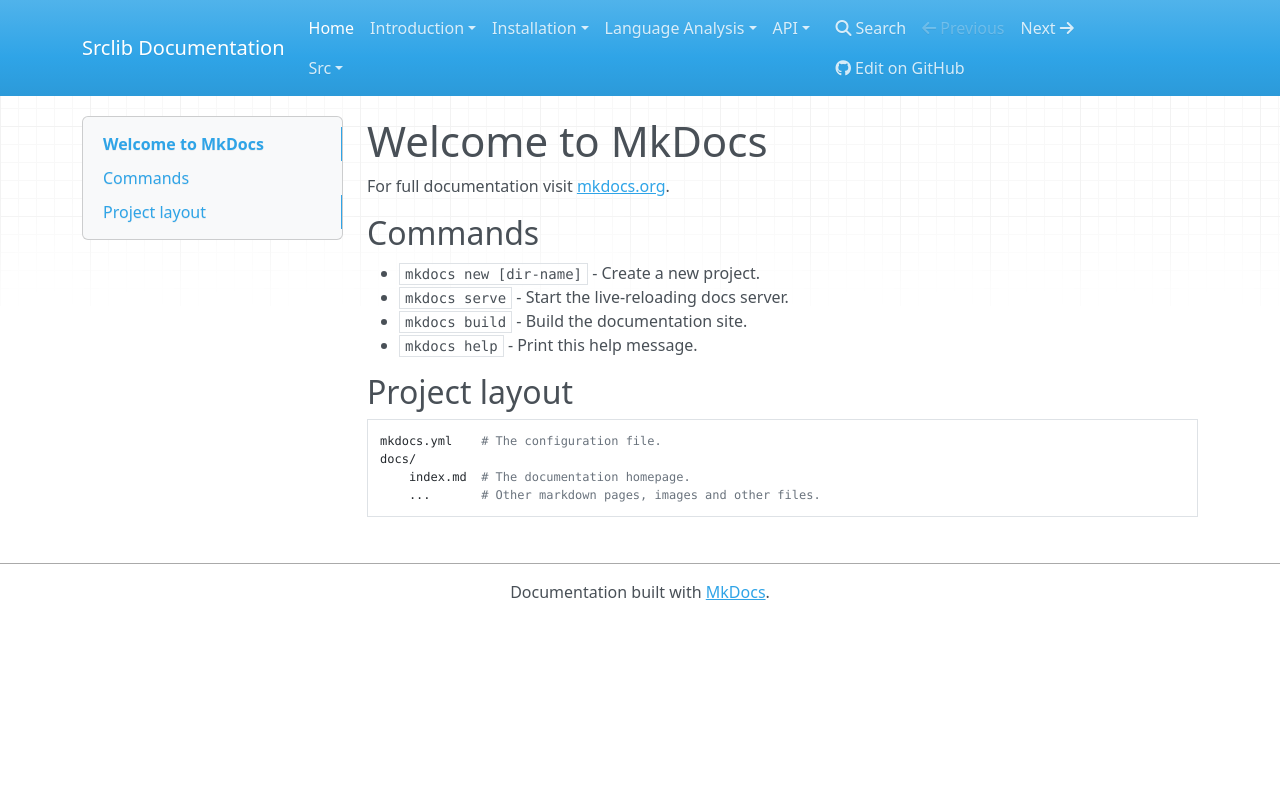
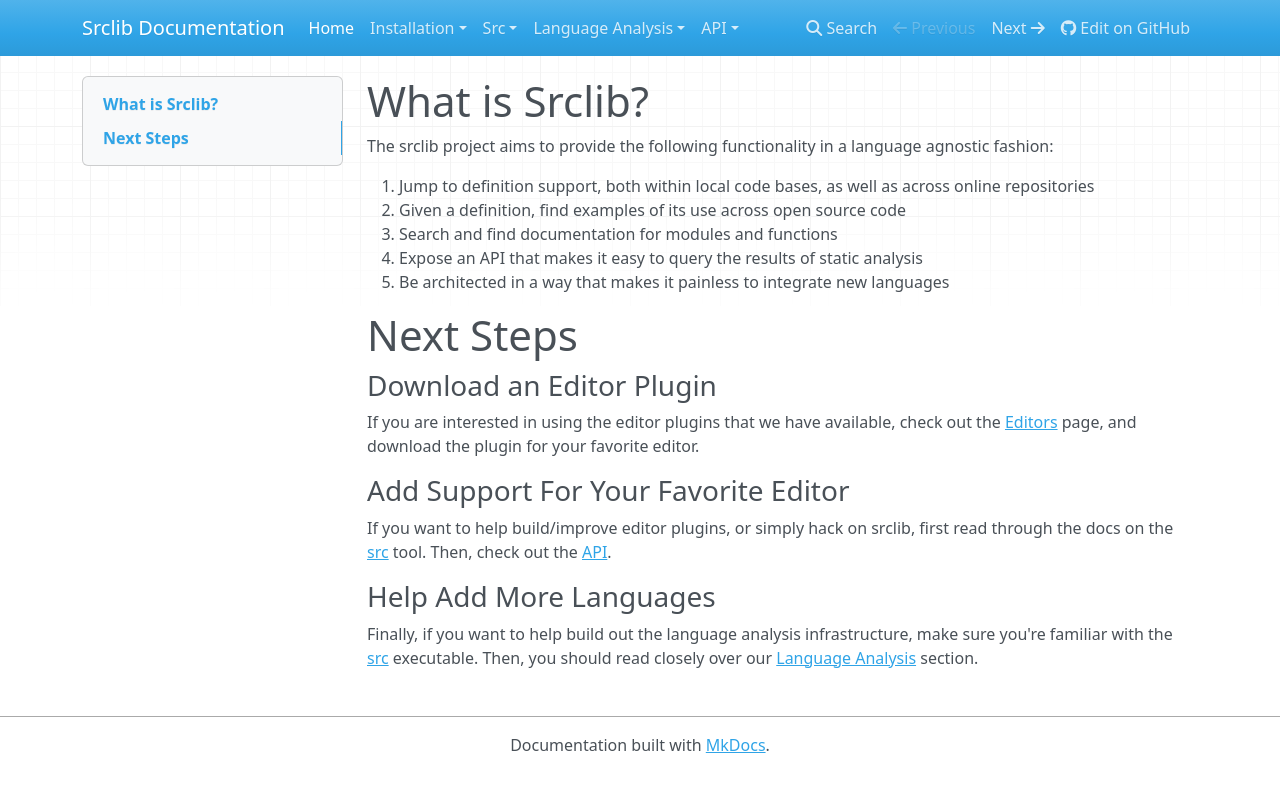
Before and after one commit to sourcegraph/srclib, an MkDocs documentation site: the page built from docs/sources/index.md, in a window 1280 px wide. Shown: the top 792 px of the page. Built offline with MkDocs 1.6.1, drawn with Linux system fonts in a browser that asks for light colours; nearby versions of some CDN libraries; old or Windows-style settings are respelled for this version of MkDocs.

Commit message:
Layed out basic structure of documentation.

```diff
--- a/docs/mkdocs.yml
+++ b/docs/mkdocs.yml
@@ -11,12 +11,17 @@
 
 - ['index.md', 'Home']
 
-# Introduction:
-- ['introduction/about.md', 'Introduction', 'About']
-- ['introduction/high-level-overview.md', 'Introduction', 'High Level Overview']
-
 # Installation
 - ['installation/editor-plugins.md', 'Installation', 'Editor Plugins']
+- ['installation/src.md', 'Installation', 'Src']
+
+# SRC
+- ['src/overview.md', 'Src', 'Overview']
+- ['src/data-model.md', 'Src', 'Data Model']
+- ['src/make.md', 'Src', 'Make']
+- ['src/srcfile.md', 'Src', 'Srcfile']
+- ['src/toolchains.md', 'Src', 'Toolchains']
+- ['src/faq.md', 'Src', 'FAQ']
 
 # Language Analysis
 - ['language-analysis/overview.md', 'Language Analysis', 'Overview']
@@ -29,10 +34,3 @@
 
 # API
 - ['api/overview.md', 'API', 'Overview']
-
-# SRC
-- ['src/data-model.md', 'Src', 'Data Model']
-- ['src/make.md', 'Src', 'Make']
-- ['src/srcfile.md', 'Src', 'Srcfile']
-- ['src/toolchains.md', 'Src', 'Toolchains']
-- ['src/faq.md', 'Src', 'FAQ']
--- a/docs/sources/index.md
+++ b/docs/sources/index.md
@@ -1,17 +1,25 @@
-# Welcome to MkDocs
+# What is Srclib?
 
-For full documentation visit [mkdocs.org](http://mkdocs.org).
+The srclib project aims to provide the following functionality in a language agnostic fashion:
 
-## Commands
+1. Jump to definition support, both within local code bases, as well as across online repositories
+2. Given a definition, find examples of its use across open source code
+3. Search and find documentation for modules and functions
+4. Expose an API that makes it easy to query the results of static analysis
+5. Be architected in a way that makes it painless to integrate new languages
 
-* `mkdocs new [dir-name]` - Create a new project.
-* `mkdocs serve` - Start the live-reloading docs server.
-* `mkdocs build` - Build the documentation site.
-* `mkdocs help` - Print this help message.
+# Next Steps
+### Download an Editor Plugin
 
-## Project layout
+If you are interested in using the editor plugins that we have available, check out the
+[Editors](installation/editor-plugins.md) page, and download the plugin for your favorite editor.
 
-    mkdocs.yml    # The configuration file.
-    docs/
-        index.md  # The documentation homepage.
-        ...       # Other markdown pages, images and other files.
+### Add Support For Your Favorite Editor
+
+If you want to help build/improve editor plugins, or simply hack on srclib, first read
+through the docs on the [src](src/overview.md) tool. Then, check out the [API](api/overview.md).
+
+### Help Add More Languages
+Finally, if you want to help build out the language analysis infrastructure, make sure you're
+familiar with the [src](src/overview.md) executable. Then, you should read closely over our
+[Language Analysis](language-analysis/overview.md) section.
```
Also changed, not shown: docs/README.md (+3 -3 lines), docs/sources/api/overview.md (+5 -0 lines), docs/sources/installation/src.md (added, +1 -0 lines), docs/sources/introduction/about.md (deleted, +0 -14 lines), docs/sources/introduction/high-level-overview.md (deleted, +0 -26 lines), docs/sources/language-analysis/overview.md (+3 -0 lines), docs/sources/src/data-model.md (+21 -1 lines), docs/sources/src/overview.md (added, +1 -0 lines).
